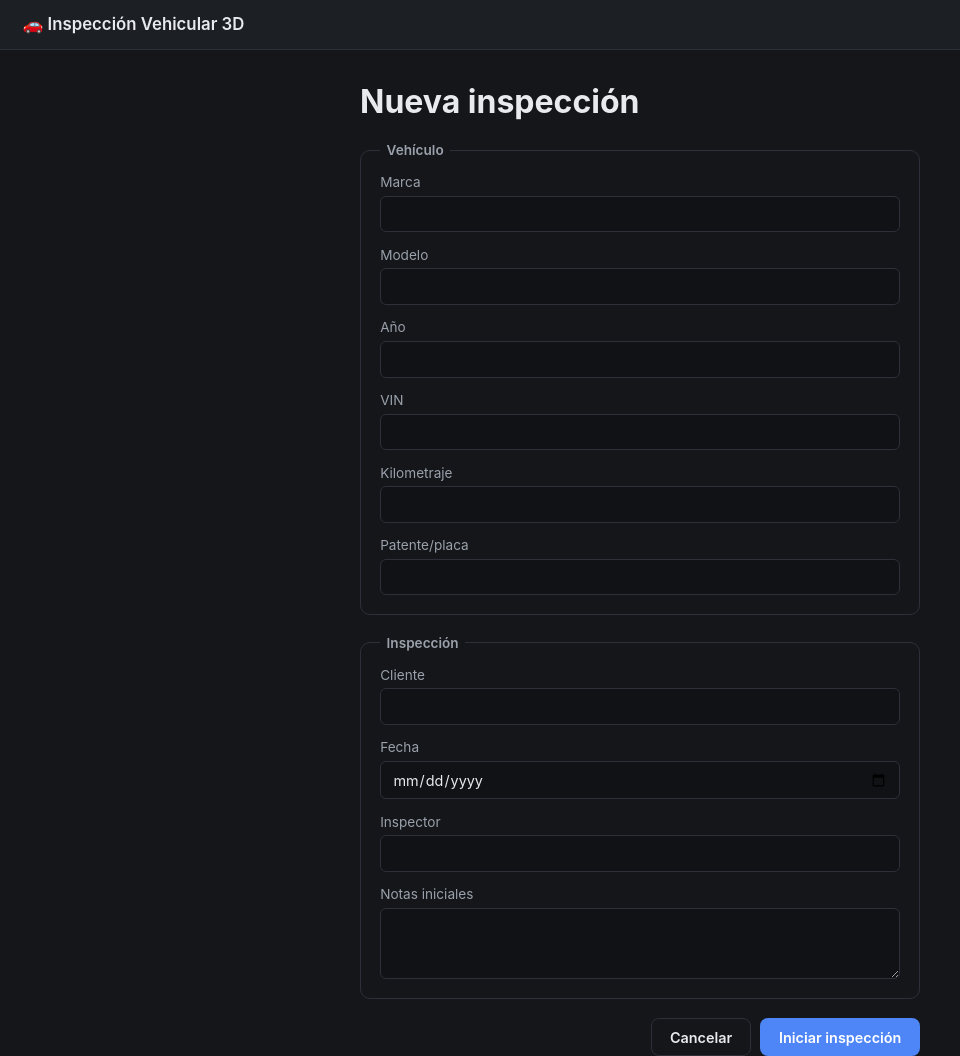
After one commit to diaz81/project_app, a Flask app: page /inspections/new in a window 1280 px wide. The commit adds this page. Shown: the whole page, without its empty margins (0-960 px from the left). Run offline with Flask 3, Linux system fonts and the light colour scheme.

Commit message:
Add Vehicle and Inspection entities; scope inspection points to an inspection

```diff
--- a/main.py
+++ b/main.py
@@ -1,9 +1,10 @@
 import os
 import uuid
+from datetime import date, datetime
 
-from flask import Flask, abort, jsonify, render_template, request
+from flask import Flask, abort, jsonify, redirect, render_template, request, url_for
 
-from models import CLASSIFICATION_CHOICES, InspectionPoint, db
+from models import CLASSIFICATION_CHOICES, Inspection, InspectionPoint, Vehicle, db
 
 BASE_DIR = os.path.dirname(os.path.abspath(__file__))
 UPLOAD_FOLDER = os.path.join(BASE_DIR, "static", "uploads")
@@ -42,17 +43,109 @@ def register_routes(app):
     def index():
         return render_template("index.html")
 
+    @app.route("/inspections")
+    def list_inspections():
+        inspections = Inspection.query.order_by(Inspection.created_at.desc()).all()
+        return render_template("inspections_list.html", inspections=inspections)
+
+    @app.route("/inspections/new")
+    def new_inspection_form():
+        return render_template("inspection_new.html")
+
+    @app.route("/inspections", methods=["POST"])
+    def create_inspection():
+        form = request.form
+        brand = (form.get("brand") or "").strip()
+        model = (form.get("model") or "").strip()
+        vin = (form.get("vin") or "").strip()
+        plate = (form.get("plate") or "").strip()
+        client = (form.get("client") or "").strip()
+        inspector_name = (form.get("inspector") or "").strip()
+        notes = (form.get("notes") or "").strip()
+
+        errors = []
+        if not brand:
+            errors.append("La marca es obligatoria.")
+        if not model:
+            errors.append("El modelo es obligatorio.")
+        if not plate:
+            errors.append("La patente/placa es obligatoria.")
+        if not client:
+            errors.append("El cliente es obligatorio.")
+        if not inspector_name:
+            errors.append("El inspector es obligatorio.")
+
+        year = None
+        year_raw = (form.get("year") or "").strip()
+        if year_raw:
+            try:
+                year = int(year_raw)
+            except ValueError:
+                errors.append("El año debe ser un número.")
+
+        mileage = None
+        mileage_raw = (form.get("mileage") or "").strip()
+        if mileage_raw:
+            try:
+                mileage = float(mileage_raw)
+            except ValueError:
+                errors.append("El kilometraje debe ser un número.")
+
+        insp_date = date.today()
+        date_raw = (form.get("date") or "").strip()
+        if date_raw:
+            try:
+                insp_date = datetime.strptime(date_raw, "%Y-%m-%d").date()
+            except ValueError:
+                errors.append("La fecha no es válida.")
+
+        if errors:
+            return render_template("inspection_new.html", errors=errors, form=form), 400
+
+        vehicle = Vehicle(
+            brand=brand, model=model, year=year, vin=vin or None, mileage=mileage, plate=plate
+        )
+        db.session.add(vehicle)
+        db.session.flush()  # assign vehicle.id before creating the inspection
+
+        inspection = Inspection(
+            vehicle_id=vehicle.id,
+            client=client,
+            date=insp_date,
+            inspector=inspector_name,
+            notes=notes,
+        )
+        db.session.add(inspection)
+        db.session.commit()
+
+        return redirect(url_for("inspector", inspection_id=inspection.id))
+
     @app.route("/inspector")
     def inspector():
-        return render_template("inspector.html")
+        inspection = _get_inspection_or_none(request.args.get("inspection_id", type=int))
+        if inspection is None:
+            return redirect(url_for("list_inspections"))
+        return render_template("inspector.html", inspection=inspection, vehicle=inspection.vehicle)
 
     @app.route("/client")
     def client():
-        return render_template("client.html")
+        inspection = _get_inspection_or_none(request.args.get("inspection_id", type=int))
+        if inspection is None:
+            return redirect(url_for("list_inspections"))
+        return render_template("client.html", inspection=inspection, vehicle=inspection.vehicle)
+
+    def _get_inspection_or_none(inspection_id):
+        if not inspection_id:
+            return None
+        return Inspection.query.get(inspection_id)
 
     @app.route("/api/points", methods=["GET"])
     def list_points():
-        points = InspectionPoint.query.order_by(InspectionPoint.id).all()
+        inspection_id = request.args.get("inspection_id", type=int)
+        query = InspectionPoint.query
+        if inspection_id:
+            query = query.filter_by(inspection_id=inspection_id)
+        points = query.order_by(InspectionPoint.id).all()
         return jsonify([p.to_dict() for p in points])
 
     @app.route("/api/points/<int:point_id>", methods=["GET"])
@@ -68,8 +161,12 @@ def register_routes(app):
             y = float(form["y"])
             z = float(form["z"])
             thickness = float(form["thickness"])
+            inspection_id = int(form["inspection_id"])
         except (KeyError, ValueError):
-            return jsonify({"error": "Coordenadas o espesor inválidos."}), 400
+            return jsonify({"error": "Coordenadas, espesor o inspección inválidos."}), 400
+
+        if Inspection.query.get(inspection_id) is None:
+            return jsonify({"error": "La inspección indicada no existe."}), 400
 
         location = (form.get("location") or "").strip()
         observation = (form.get("observation") or "").strip()
@@ -91,6 +188,7 @@ def register_routes(app):
             file.save(os.path.join(app.config["UPLOAD_FOLDER"], photo_filename))
 
         point = InspectionPoint(
+            inspection_id=inspection_id,
             x=x,
             y=y,
             z=z,
--- a/static/css/style.css
+++ b/static/css/style.css
@@ -23,6 +23,8 @@ body {
   display: flex;
   align-items: center;
   justify-content: space-between;
+  flex-wrap: wrap;
+  gap: 0.4rem 1rem;
   padding: 0.9rem 1.4rem;
   border-bottom: 1px solid var(--panel-border);
   background: var(--panel);
@@ -31,6 +33,13 @@ body {
 .badge { padding: 0.3rem 0.7rem; border-radius: 999px; font-size: 0.78rem; font-weight: 600; }
 .badge-inspector { background: rgba(79, 134, 247, 0.18); color: var(--accent-2); }
 .badge-client { background: rgba(255, 183, 3, 0.18); color: var(--accent); }
+.inspection-meta {
+  font-size: 0.82rem;
+  color: var(--text-dim);
+  flex: 1 1 auto;
+  min-width: 200px;
+}
+.inspection-meta strong { color: var(--text); }
 
 .viewer { flex: 1; display: flex; flex-direction: column; min-height: 0; }
 .canvas-container { flex: 1; position: relative; }
@@ -122,3 +131,55 @@ body {
 .detail-list dd { margin: 0; }
 .detail-photo { width: 100%; border-radius: 8px; margin-bottom: 1rem; }
 .hidden { display: none !important; }
+
+/* Nueva inspección */
+.form-page { flex: 1; display: flex; justify-content: center; padding: 2rem 1rem; overflow-y: auto; }
+.form-card { width: 100%; max-width: 560px; }
+.form-card h1 { margin-top: 0; }
+.form-errors {
+  background: rgba(229, 72, 77, 0.12);
+  border: 1px solid var(--danger);
+  color: var(--text);
+  border-radius: 8px;
+  padding: 0.8rem 1.2rem;
+  margin-bottom: 1rem;
+  font-size: 0.88rem;
+}
+.stacked-form fieldset {
+  border: 1px solid var(--panel-border);
+  border-radius: 10px;
+  padding: 1rem 1.2rem 1.2rem;
+  margin: 0 0 1.2rem;
+  display: flex;
+  flex-direction: column;
+  gap: 0.9rem;
+}
+.stacked-form legend { padding: 0 0.4rem; color: var(--text-dim); font-size: 0.85rem; font-weight: 600; }
+.stacked-form label { display: flex; flex-direction: column; gap: 0.35rem; font-size: 0.85rem; color: var(--text-dim); }
+.stacked-form input,
+.stacked-form textarea {
+  background: #101215;
+  border: 1px solid var(--panel-border);
+  border-radius: 6px;
+  color: var(--text);
+  padding: 0.55rem 0.7rem;
+  font-size: 0.9rem;
+  font-family: inherit;
+}
+.form-actions { display: flex; justify-content: flex-end; gap: 0.6rem; }
+
+/* Listado de inspecciones */
+.list-page { flex: 1; padding: 1.8rem 1.4rem; overflow-y: auto; }
+.list-header { display: flex; align-items: center; justify-content: space-between; gap: 1rem; margin-bottom: 1.2rem; flex-wrap: wrap; }
+.list-header h1 { margin: 0; }
+.table-scroll { overflow-x: auto; }
+.inspections-table { width: 100%; border-collapse: collapse; font-size: 0.88rem; }
+.inspections-table th,
+.inspections-table td {
+  text-align: left;
+  padding: 0.6rem 0.8rem;
+  border-bottom: 1px solid var(--panel-border);
+  white-space: nowrap;
+}
+.inspections-table th { color: var(--text-dim); font-weight: 600; font-size: 0.78rem; text-transform: uppercase; letter-spacing: 0.03em; }
+.table-actions { display: flex; gap: 0.5rem; }
--- a/static/js/client.js
+++ b/static/js/client.js
@@ -1,6 +1,8 @@
 import * as THREE from "three";
 import { loadVehicle, frameVehicle, createSceneBundle, createMarker } from "./vehicle.js";
 import { classificationColor, classificationLabel } from "./classifications.js";
+
+const inspectionId = new URLSearchParams(window.location.search).get("inspection_id");
 
 const container = document.getElementById("canvas-container");
 const loadingEl = document.getElementById("model-loading");
@@ -22,7 +24,8 @@ const detailModal = document.getElementById("point-detail-modal");
 const detailCloseBtn = document.getElementById("detail-close");
 
 async function loadPoints() {
-  const res = await fetch("/api/points");
+  if (!inspectionId) return;
+  const res = await fetch(`/api/points?inspection_id=${encodeURIComponent(inspectionId)}`);
   const data = await res.json();
   data.forEach((pointData) => {
     pointsCache.set(pointData.id, pointData);
--- a/templates/client.html
+++ b/templates/client.html
@@ -3,6 +3,12 @@
 {% block content %}
 <header class="topbar">
   <a href="{{ url_for('index') }}" class="brand">🚗 Inspección Vehicular 3D</a>
+  <div class="inspection-meta">
+    <strong>{{ vehicle.brand }} {{ vehicle.model }}</strong>{% if vehicle.year %} · {{ vehicle.year }}{% endif %}
+    · Patente {{ vehicle.plate }}
+    · Cliente: {{ inspection.client }}
+    {% if inspection.date %} · {{ inspection.date.strftime('%d/%m/%Y') }}{% endif %}
+  </div>
   <span class="badge badge-client">Vista Cliente · Solo lectura</span>
 </header>
 <main class="viewer">
--- a/templates/index.html
+++ b/templates/index.html
@@ -5,8 +5,8 @@
     <h1>🚗 Inspección Vehicular 3D</h1>
     <p>Registra y consulta mediciones de espesor sobre un modelo 3D del vehículo.</p>
     <div class="landing-actions">
-      <a class="btn btn-primary" href="{{ url_for('inspector') }}">Vista Inspector</a>
-      <a class="btn btn-secondary" href="{{ url_for('client') }}">Vista Cliente (solo lectura)</a>
+      <a class="btn btn-primary" href="{{ url_for('new_inspection_form') }}">Nueva inspección</a>
+      <a class="btn btn-secondary" href="{{ url_for('list_inspections') }}">Ver inspecciones</a>
     </div>
   </div>
 </div>
--- /dev/null
+++ b/templates/inspection_new.html
@@ -0,0 +1,63 @@
+{% extends "base.html" %}
+{% block title %}Nueva inspección · Inspección Vehicular 3D{% endblock %}
+{% block content %}
+<header class="topbar">
+  <a href="{{ url_for('index') }}" class="brand">🚗 Inspección Vehicular 3D</a>
+</header>
+<main class="form-page">
+  <div class="form-card">
+    <h1>Nueva inspección</h1>
+
+    {% if errors %}
+    <ul class="form-errors">
+      {% for error in errors %}<li>{{ error }}</li>{% endfor %}
+    </ul>
+    {% endif %}
+
+    <form method="post" action="{{ url_for('create_inspection') }}" class="stacked-form">
+      <fieldset>
+        <legend>Vehículo</legend>
+        <label>Marca
+          <input type="text" name="brand" required maxlength="100" value="{{ form.brand if form else '' }}">
+        </label>
+        <label>Modelo
+          <input type="text" name="model" required maxlength="100" value="{{ form.model if form else '' }}">
+        </label>
+        <label>Año
+          <input type="number" name="year" min="1900" max="2100" value="{{ form.year if form else '' }}">
+        </label>
+        <label>VIN
+          <input type="text" name="vin" maxlength="50" value="{{ form.vin if form else '' }}">
+        </label>
+        <label>Kilometraje
+          <input type="number" name="mileage" min="0" step="1" value="{{ form.mileage if form else '' }}">
+        </label>
+        <label>Patente/placa
+          <input type="text" name="plate" required maxlength="20" value="{{ form.plate if form else '' }}">
+        </label>
+      </fieldset>
+
+      <fieldset>
+        <legend>Inspección</legend>
+        <label>Cliente
+          <input type="text" name="client" required maxlength="150" value="{{ form.client if form else '' }}">
+        </label>
+        <label>Fecha
+          <input type="date" name="date" value="{{ form.date if form else '' }}">
+        </label>
+        <label>Inspector
+          <input type="text" name="inspector" required maxlength="150" value="{{ form.inspector if form else '' }}">
+        </label>
+        <label>Notas iniciales
+          <textarea name="notes" rows="3">{{ form.notes if form else '' }}</textarea>
+        </label>
+      </fieldset>
+
+      <div class="form-actions">
+        <a href="{{ url_for('list_inspections') }}" class="btn btn-secondary">Cancelar</a>
+        <button type="submit" class="btn btn-primary">Iniciar inspección</button>
+      </div>
+    </form>
+  </div>
+</main>
+{% endblock %}
--- a/templates/inspector.html
+++ b/templates/inspector.html
@@ -3,6 +3,12 @@
 {% block content %}
 <header class="topbar">
   <a href="{{ url_for('index') }}" class="brand">🚗 Inspección Vehicular 3D</a>
+  <div class="inspection-meta">
+    <strong>{{ vehicle.brand }} {{ vehicle.model }}</strong>{% if vehicle.year %} · {{ vehicle.year }}{% endif %}
+    · Patente {{ vehicle.plate }}
+    · Cliente: {{ inspection.client }}
+    {% if inspection.date %} · {{ inspection.date.strftime('%d/%m/%Y') }}{% endif %}
+  </div>
   <span class="badge badge-inspector">Modo Inspector</span>
 </header>
 <main class="viewer">
```
Also changed, not shown: models.py (+59 -1 lines), static/js/inspector.js (+6 -2 lines), templates/inspections_list.html (added, +47 -0 lines).
